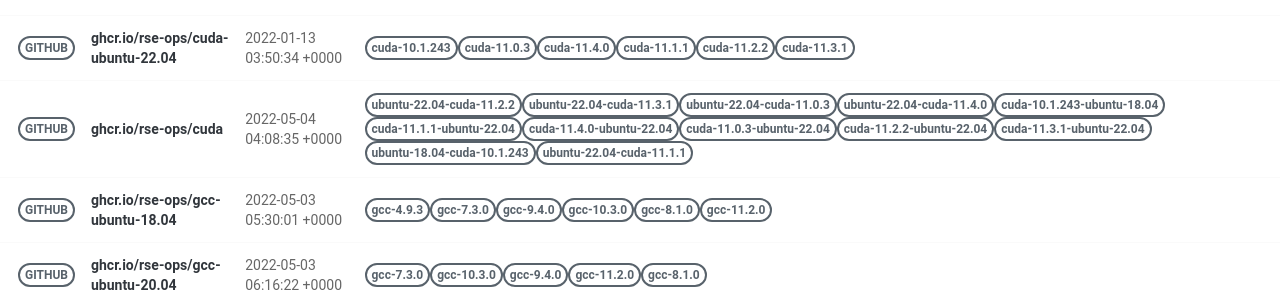
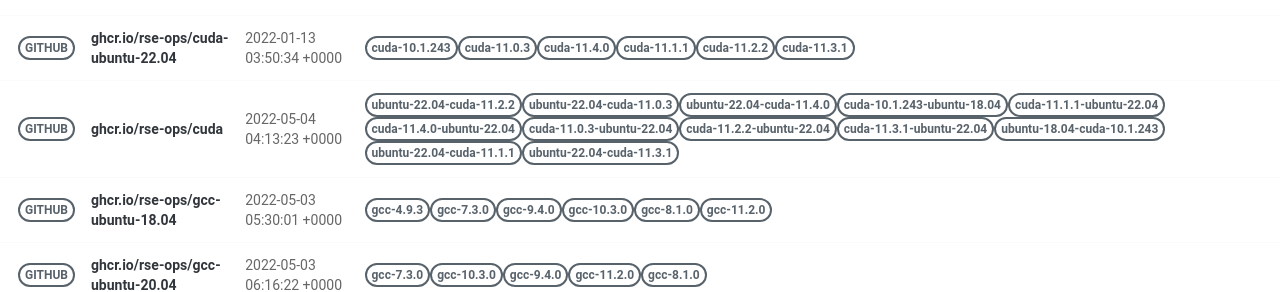
Before and after one commit to rse-ops/docker-images, a Jekyll site: the page built from pages/index.md, in a window 1280 px wide. Shown: the part 414-706 px from the top of the page. Built offline with Jekyll 4.4.1, drawn with Linux system fonts in a browser that asks for light colours; nearby versions of some CDN libraries.

Commit message:
Automated push to update library 2022-05-04

```diff
--- a/_library/ghcr.io-rse-ops-cuda.md
+++ b/_library/ghcr.io-rse-ops-cuda.md
@@ -1,7 +1,7 @@
 ---
 layout: container
 name: ghcr.io/rse-ops/cuda
-updated_at: 2022-05-04 04:08:35.144694
+updated_at: 2022-05-04 04:13:23.409308
 
 
 container_url: https://github.com/orgs/rse-ops/packages/container/package/cuda
```
Also changed, not shown: other parts of _library/ghcr.io-rse-ops-cuda.md (+3 -3 lines).
